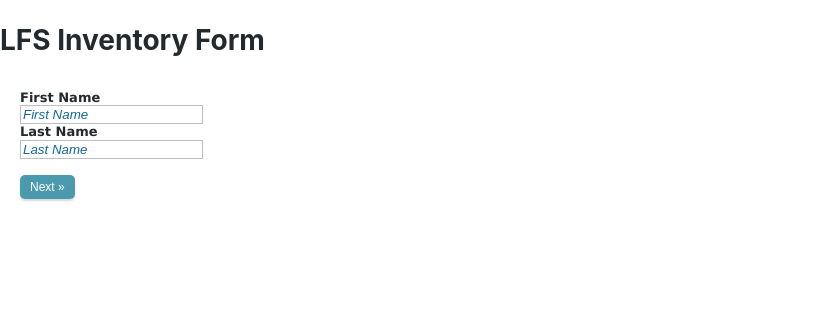
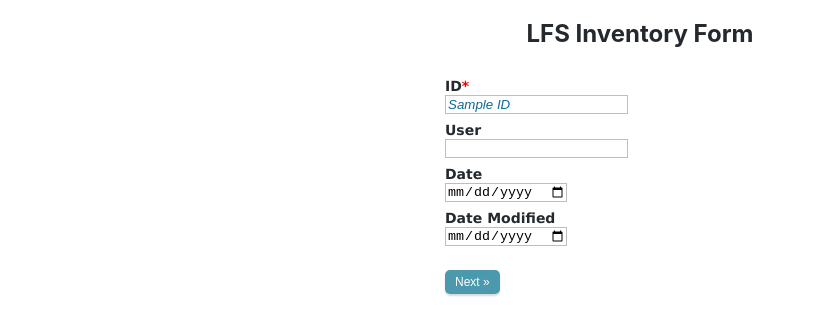
Before and after one commit to UBC-LFS/lfs-inventory, a React (Create React App) app: page / in a window 1280 px wide. Shown: the top 334 px of the page, without its empty margins (0-814 px from the left). Built offline with nearby package versions, Linux system fonts and the light colour scheme.

Commit message:
Add all fields and pages

```diff
--- a/src/components/MultiStep.js
+++ b/src/components/MultiStep.js
@@ -11,7 +11,7 @@ const Error = ({ name }) => (
   <Field
     name={name}
     render={({ form: { touched, errors } }) =>
-      touched[name] && errors[name] ? <span>{errors[name]}</span> : null
+      touched[name] && errors[name] ? <span className ="errors">{errors[name]}</span> : null
     }
   />
 );
@@ -24,6 +24,9 @@ class Wizard extends React.Component {
     this.state = {
       page: 0,
       values: props.initialValues,
+    };
+    this.fields = {
+
     };
   }
 
@@ -71,16 +74,16 @@ class Wizard extends React.Component {
         render={({ values, handleSubmit, isSubmitting, handleReset }) => (
           <form onSubmit={handleSubmit}>
             {activePage}
-            <div className="buttons">
+            <div className="action-button">
               {page > 0 && (
-                <button type="button" onClick={this.previous}>
+                <button className ="previous-button" type="button" onClick={this.previous}>
                   « Previous
                 </button>
               )}
 
-              {!isLastPage && <button type="submit">Next »</button>}
+              {!isLastPage && <button className ="next-button" type="submit">Next »</button>}
               {isLastPage && (
-                <button type="submit" disabled={isSubmitting}>
+                <button className ="submit action-button" type="submit" disabled={isSubmitting}>
                   Submit
                 </button>
               )}
@@ -111,59 +114,274 @@ const Multi = () => (
     >
       <Wizard.Page>
         <div>
-          <label>First Name</label>
+          <label htmlFor="id" style={{ display: 'block' }}>
+            ID
+            <span className="required">*</span>
+          </label>
           <Field
-            name="firstName"
             component="input"
             type="text"
-            placeholder="First Name"
+            name="id"
+            placeholder= "Sample ID"
             validate={required}
           />
-          <Error name="firstName" />
+          <Error name="id" />
         </div>
         <div>
-          <label>Last Name</label>
+          <label htmlFor="user" style={{ display: 'block' }}>
+            User
+          </label>
           <Field
-            name="lastName"
+            component="input"
+            name="user"
+            type="text"
+          />
+          <Error name="user" />
+        </div>
+        <div>
+          <label htmlFor="date" style={{ display: 'block' }}>
+            Date
+          </label>
+          <Field
+            component="input"
+            type="date"
+            name="date"
+          />
+          <Error name="date" />
+        </div>
+        <div>
+          <label htmlFor="dateModified" style={{ display: 'block' }}>
+            Date Modified
+          </label>
+          <Field
+            component="input"
+            type="date"
+            name="dateModified"
+          />
+          <Error name="dateModified" />
+        </div>
+      </Wizard.Page>
+
+      <Wizard.Page>
+        <div>
+          <label htmlFor="assetName" style={{ display: 'block' }}>
+            Asset Name
+          </label>
+          <Field
             component="input"
             type="text"
-            placeholder="Last Name"
+            name="assetName"
             validate={required}
           />
-          <Error name="lastName" />
+          <Error name="assetName" />
+        </div>
+        <div>
+          <label htmlFor="assetModelNumber" style={{ display: 'block' }}>
+            Asset Model Number
+          </label>
+          <Field
+            component="input"
+            type="text"
+            name="assetModelNumber"
+          />
+          <Error name="assetModelNumber" />
+        </div>
+        <div>
+          <label htmlFor="assetSpecs" style={{ display: 'block' }}>
+            Asset Specs
+          </label>
+          <Field
+            component="input"
+            type="text"
+            name="assetSpecs"
+          />
+          <Error name="assetSpecs" />
+        </div>
+        <div>
+          <label htmlFor="assetSerialNumber" style={{ display: 'block' }}>
+            Asset Serial Number
+          </label>
+          <Field
+            component="input"
+            type="text"
+            name="assetSerialNumber"
+          />
+          <Error name="assetSerialNumber" />
+        </div>
+        <div>
+          <label htmlFor="assetTag" style={{ display: 'block' }}>
+            Asset Tag
+          </label>
+          <Field
+            component="input"
+            type="text"
+            name="assetTag"
+          />
+          <Error name="assetTag" />
+        </div>
+        <div>
+          <label htmlFor="assetOwner" style={{ display: 'block' }}>
+            Asset Owner
+          </label>
+          <Field
+            component="input"
+            type="text"
+            name="assetOwner"
+          />
+          <Error name="assetOwner" />
         </div>
       </Wizard.Page>
-      <Wizard.Page
-        validate={values => {
-          const errors = {};
-          if (!values.email) {
-            errors.email = 'Required';
-          }
-          if (!values.favoriteColor) {
-            errors.favoriteColor = 'Required';
-          }
-          return errors;
-        }}
-      >
+
+      <Wizard.Page>
         <div>
-          <label>Email</label>
+          <label htmlFor="modelYear" style={{ display: 'block' }}>
+            Model Year
+          </label>
           <Field
-            name="email"
             component="input"
-            type="email"
-            placeholder="Email"
+            type="text"
+            name="modelYear"
+            placeholder= "e.g. 1995"
           />
-          <Error name="email" />
+          <Error name="modelYear" />
         </div>
         <div>
-          <label>Favorite Color</label>
-          <Field name="favoriteColor" component="select">
-            <option />
-            <option value="#ff0000">❤️ Red</option>
-            <option value="#00ff00">💚 Green</option>
-            <option value="#0000ff">💙 Blue</option>
-          </Field>
-          <Error name="favoriteColor" />
+          <label htmlFor="speedChart" style={{ display: 'block' }}>
+            Speed Chart
+          </label>
+          <Field
+            component="input"
+            type="text"
+            name="speedChart"
+          />
+          <Error name="speedChart" />
+        </div>
+        <div>
+          <label htmlFor="vendor" style={{ display: 'block' }}>
+            Vendor
+          </label>
+          <Field
+            component="input"
+            type="text"
+            name="vendor"
+          />
+          <Error name="vendor" />
+        </div>
+        <div>
+          <label htmlFor="jvNumber" style={{ display: 'block' }}>
+            JV Number
+          </label>
+          <Field
+            component="input"
+            type="text"
+            name="jvNumber"
+          />
+          <Error name="jvNumber" />
+        </div>
+        <div>
+          <label htmlFor="datePurchased" style={{ display: 'block' }}>
+            Date Purchased
+          </label>
+          <Field
+            component="input"
+            type="date"
+            name="datePurchased"
+          />
+          <Error name="datePurchased" />
+        </div>
+      </Wizard.Page>
+
+      <Wizard.Page>
+        <div>
+          <label htmlFor="currentUser" style={{ display: 'block' }}>
+            Current User
+          </label>
+          <Field
+            component="input"
+            type="text"
+            name="currentUser"
+          />
+          <Error name="currentUser" />
+        </div>
+        <div>
+          <label htmlFor="previousUser" style={{ display: 'block' }}>
+            Previous User
+          </label>
+          <Field
+            component="input"
+            type="text"
+            name="previousUser"
+          />
+          <Error name="previousUser" />
+        </div>
+        <div>
+          <label htmlFor="assetLocation" style={{ display: 'block' }}>
+            Asset Location
+          </label>
+          <Field
+            component="input"
+            type="text"
+            name="assetLocation"
+          />
+          <Error name="assetLocation" />
+        </div>
+        <div>
+          <label htmlFor="disposalDate" style={{ display: 'block' }}>
+            Disposal Date
+          </label>
+          <Field
+            component="input"
+            type="date"
+            name="disposalDate"
+          />
+          <Error name="disposalDate" />
+        </div>
+        <div>
+          <label htmlFor="methodOfDisposal" style={{ display: 'block' }}>
+            Method Of Disposal
+          </label>
+          <Field
+            component="input"
+            type="text"
+            name="methodOfDisposal"
+          />
+          <Error name="methodOfDisposal" />
+        </div>
+      </Wizard.Page>
+
+      <Wizard.Page>
+        <div>
+          <label htmlFor="userType" style={{ display: 'block' }}>
+            User Type
+          </label>
+          <Field
+            component="input"
+            type="text"
+            name="userType"
+          />
+          <Error name="userType" />
+        </div>
+        <div>
+          <label htmlFor="unitAffiliation" style={{ display: 'block' }}>
+            Unit Affiliation
+          </label>
+          <Field
+            component="input"
+            type="text"
+            name="unitAffiliation"
+          />
+          <Error name="unitAffiliation" />
+        </div>
+        <div>
+          <label htmlFor="cost" style={{ display: 'block' }}>
+            Cost
+          </label>
+          <Field
+            component="input"
+            type="number"
+            name="cost"
+          />
+          <Error name="cost" />
         </div>
       </Wizard.Page>
     </Wizard>
--- a/src/css/multistep.css
+++ b/src/css/multistep.css
@@ -1,7 +1,7 @@
 body {
   font-family: -apple-system, BlinkMacSystemFont, "Segoe UI", Helvetica, Arial,
     sans-serif, "Apple Color Emoji", "Segoe UI Emoji", "Segoe UI Symbol";
-  font-size: 14px;
+  font-size: 12px;
   line-height: 1.5;
   color: #24292e;
   background-color: #fff;
@@ -10,6 +10,10 @@ body {
 /*
 body > * { text-align: left; }
 */
+
+.Multi {
+  text-align: center;
+}
 
 .app {
   margin: 2rem;
@@ -28,9 +32,10 @@ code {
 }
 
 form {
+  max-width: 400px;
   margin:10px auto;
   padding: 10px 10px 10px 20px;
-  font: 13px "Lucida Sans Unicode", "Lucida Grande", sans-serif;
+  font: 14px "Lucida Sans Unicode", "Lucida Grande", sans-serif;
   text-align: left;
 }
 
@@ -115,6 +120,8 @@ input {
   -ms-transition: all 0.30s ease-in-out;
   -o-transition: all 0.30s ease-in-out;
   outline: none;
+  margin-bottom: 0.5rem;
+  margin-right: 2px;
 }
 
 .form .field-textarea{
@@ -135,8 +142,9 @@ input:hover {
   -webkit-box-shadow:none;
 }
 
+/* BUTTONS*/
+
 button {
-  display: block;
   max-width: 100px;
   padding: 5px 10px;
   border-style: none;
@@ -167,6 +175,14 @@ button.outline {
   color: #555;
 }
 
+.previous-button {
+  display: inline-block;
+}
+
+.next-button .submit-button {
+  display: inline-block;
+}
+
 /* ERRORS */
 input.error {
   border-color: red;
@@ -180,9 +196,12 @@ input.error {
   color: red;
 }
 
-
 .input-feedback {
   display:inline-block;
   color: red;
   margin-top: .25rem;
 }
+
+.required {
+  color: red;
+}
```
